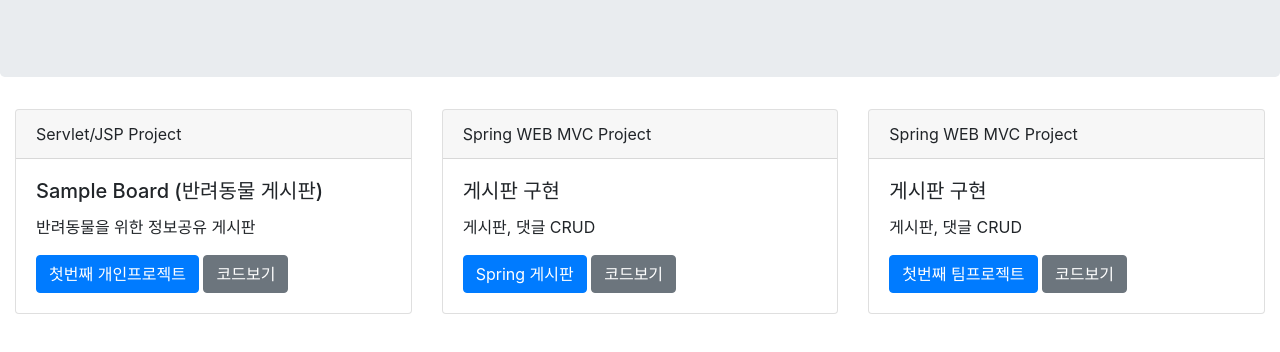
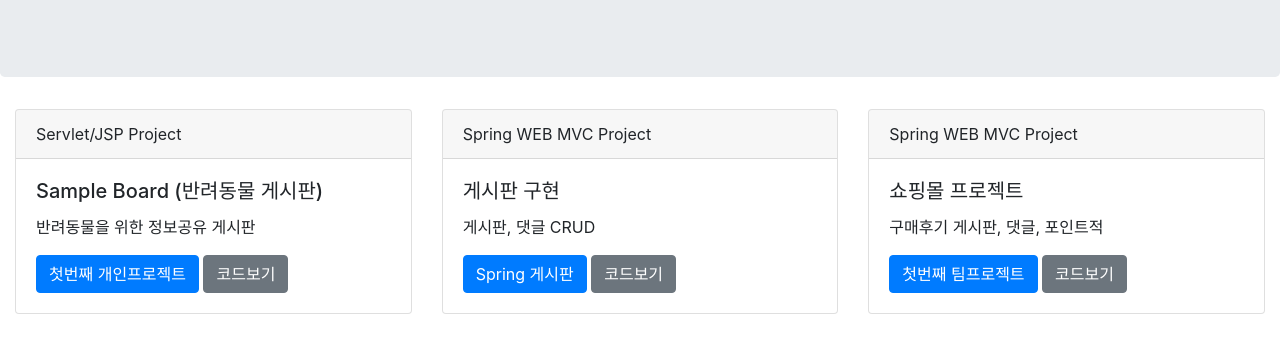
Before and after one commit to wkdalswn11/wkdalswn11.github.io, a plain HTML site: page index.html in a window 1280 px wide. Shown: the part 172-524 px from the top of the page. Drawn offline with nearby package versions, Linux system fonts and the light colour scheme.

Commit message:
Update index.html

```diff
--- a/index.html
+++ b/index.html
@@ -71,10 +71,10 @@
                     </div>
                     <div class="card-body">
                         <h5 class="card-title">
-                            게시판 구현
+                            쇼핑몰 프로젝트
                         </h5>
                         <p class="card-text">
-                            게시판, 댓글 CRUD
+                            구매후기 게시판, 댓글, 포인트적
                         </p>
                         <a href="http://140.238.30.15:8080/bcd/main/mainPage" class="btn btn-primary">
                             첫번째 팀프로젝트
```
